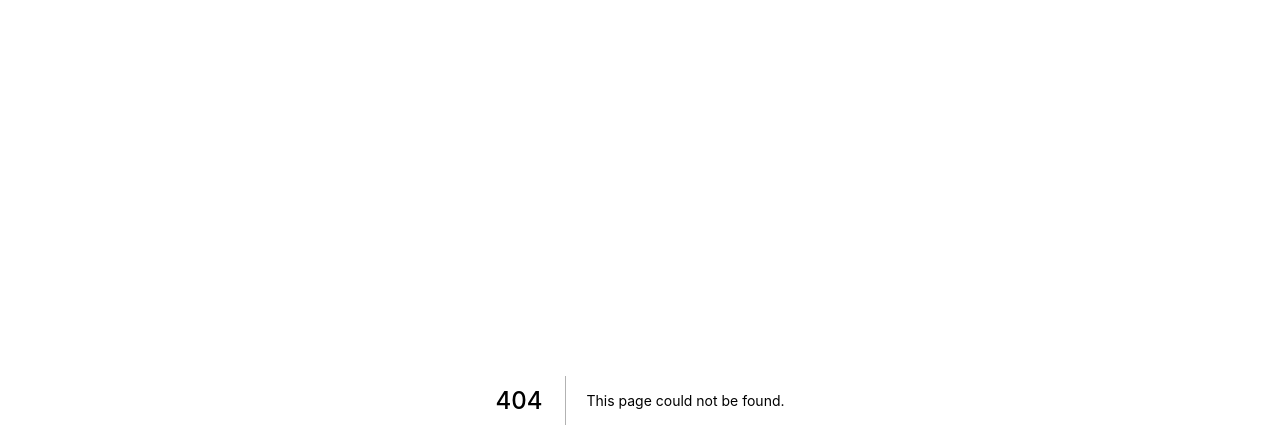
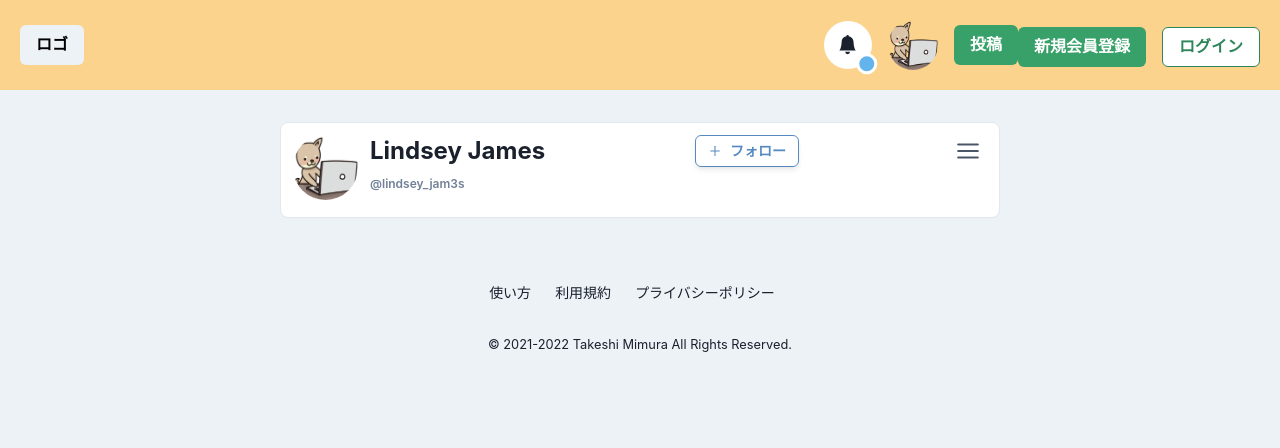
Before and after one commit to Mimu-salon/wonder-clothes, a Next.js app: page /1/posts/1 in a window 1280 px wide. Before the commit this address had no page. Shown: the top 448 px of the page. Built offline with nearby package versions, Linux system fonts and the light colour scheme.

Commit message:
✨ Create post detail user card

```diff
--- /dev/null
+++ b/src/components/atomic/molecules/EditMenu.tsx
@@ -0,0 +1,32 @@
+import { HamburgerIcon } from '@chakra-ui/icons';
+import { Menu, MenuButton, MenuItem, MenuList, useDisclosure } from '@chakra-ui/react';
+import type { VFC } from 'react';
+import { memo } from 'react';
+
+import { NewPostModal } from './NewPostModal';
+
+export const EditMenu: VFC = memo(() => {
+  const { isOpen, onOpen, onClose } = useDisclosure();
+
+  const onClickDelete = () => {
+    if (confirm('本当に削除しますか？')) {
+      alert('削除');
+    }
+  };
+
+  return (
+    <>
+      <Menu isLazy id="edit-menu">
+        <MenuButton px="6px" _hover={{ bg: 'gray.100' }}>
+          <HamburgerIcon color="gray.600" w="26px" h="26px" />
+        </MenuButton>
+        <MenuList>
+          <MenuItem onClick={onOpen}>投稿を編集</MenuItem>
+          <MenuItem onClick={onClickDelete}>投稿を削除</MenuItem>
+        </MenuList>
+        {/* 投稿時のModalを表示 */}
+        <NewPostModal isOpen={isOpen} onClose={onClose} />
+      </Menu>
+    </>
+  );
+});
--- /dev/null
+++ b/src/components/atomic/organisms/posts/PostDetailUserCard.tsx
@@ -0,0 +1,51 @@
+import { Box, Button, Heading, Stack, Text, VStack } from '@chakra-ui/react';
+import { useRouter } from 'next/router';
+import type { VFC } from 'react';
+import { memo } from 'react';
+import { AiOutlinePlus } from 'react-icons/ai';
+
+import { UserIcon } from '../../atoms/UserIcon';
+import { EditMenu } from '../../molecules/EditMenu';
+
+export const PostDetailUserCard: VFC = memo(() => {
+  const router = useRouter();
+  return (
+    <VStack py={8}>
+      <Stack
+        borderWidth="1px"
+        borderRadius="lg"
+        w={{ sm: '100%', md: '600px', lg: '720px' }}
+        height={{ sm: '450px', md: '6rem', lg: '6rem' }}
+        alignItems="flex-start"
+        direction="row"
+        bg="white"
+        boxShadow={'1xl'}
+        padding={3}>
+        <Box mr={1}>
+          <UserIcon src="/sampledog.png" width={65} height={65} />
+        </Box>
+        <Stack direction="column" w="100%">
+          <Stack direction="row" justifyContent="space-between" alignItems="center">
+            <Heading fontSize={{ base: '1xl', md: '2xl' }}>Lindsey James</Heading>
+            <Button
+              size="sm"
+              leftIcon={<AiOutlinePlus />}
+              colorScheme="blue"
+              variant="outline"
+              opacity={0.8}
+              boxShadow="md"
+              onClick={() => {
+                router.push('/setting/account');
+              }}>
+              フォロー
+            </Button>
+            <EditMenu />
+          </Stack>
+          <Text fontWeight={600} fontSize="xs" color="gray.500" size="sm" mb={4}>
+            @lindsey_jam3s
+          </Text>
+        </Stack>
+      </Stack>
+    </VStack>
+  );
+});
--- /dev/null
+++ b/src/pages/[userId]/posts/[postId]/index.tsx
@@ -0,0 +1,14 @@
+import type { NextPage } from 'next';
+
+import { PostDetailUserCard } from '../../../../components/atomic/organisms/posts/PostDetailUserCard';
+import { Layout } from '../../../../components/atomic/template/Layout';
+
+const UserPage: NextPage = () => {
+  return (
+    <Layout title={'${user.name}のポスト「${props.user.posts[0].content}」'}>
+      <PostDetailUserCard />
+    </Layout>
+  );
+};
+
+export default UserPage;
```
